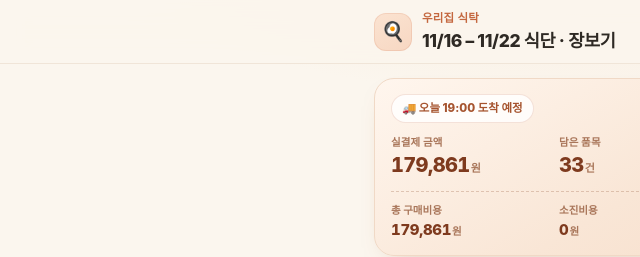
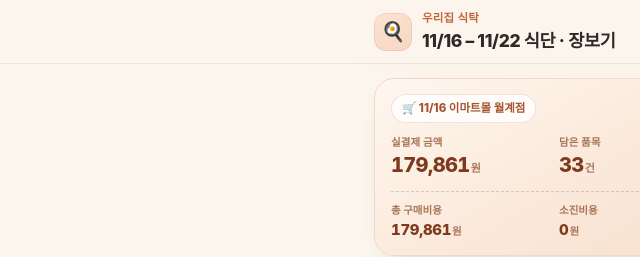
Before and after one commit to glitter083-cyber/meal-dashboard, a plain HTML site: page index.html in a window 1280 px wide. Shown: the top 257 px of the page, 0-640 px from the left. Drawn offline with Linux system fonts and the light colour scheme.

Commit message:
Remove delivery ETA label from dashboard

```diff
--- a/index.html
+++ b/index.html
@@ -748,8 +748,8 @@ window.MEAL_DASHBOARD = (function () {
       kind: "주간배송",
       orderedAt: "2026-11-16",          /* YYYY-MM-DD */
       orderedAtLabel: "2026년 11월 16일 (월)",
-      deliveryTime: "19:00",
-      deliveryLabel: "19:00 도착 예정",
+      deliveryTime: "",
+      deliveryLabel: "",
       count: 33,                        /* 담은 품목 수 */
       subtotal: 197520,                 /* 주문금액 */
       discount: 15209,                  /* 상품할인 */
@@ -1100,8 +1100,10 @@ window.MEAL_DASHBOARD = (function () {
     const hasOrder = !!(Number(o.paid) || Number(o.count));
     const when = !hasOrder
       ? "장보기 내역을 넣어 보세요"
-      : ((today === o.orderedAt) ? ("오늘 " + o.deliveryTime + " 도착 예정") : (shortDate(o.orderedAt) + " " + o.deliveryLabel));
-    const tune = !hasOrder ? "🧺" : ((today === o.orderedAt) ? "🚚" : "🛒");
+      : (o.deliveryLabel
+          ? ((today === o.orderedAt && o.deliveryTime) ? ("오늘 " + o.deliveryTime + " 도착 예정") : (shortDate(o.orderedAt) + " " + o.deliveryLabel))
+          : (shortDate(o.orderedAt) + " " + (o.store || "장보기")));
+    const tune = !hasOrder ? "🧺" : ((today === o.orderedAt && o.deliveryTime) ? "🚚" : "🛒");
     const stats = mealStats();
     const c = costSummary();
     const perMealTxt = c.perMealSpent != null
```
Also changed, not shown: template.html (+4 -2 lines).
